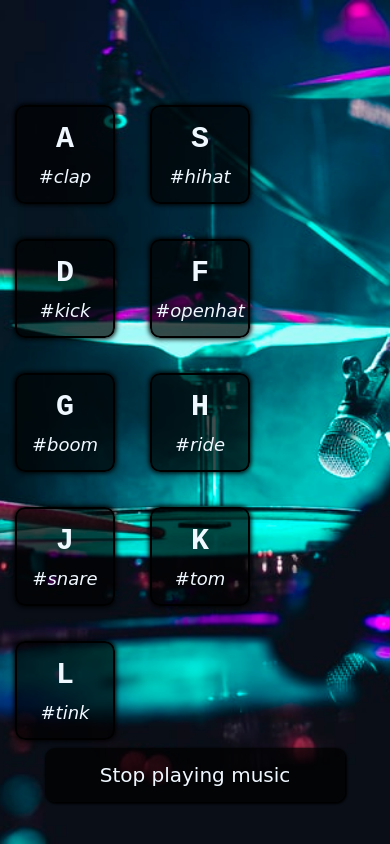
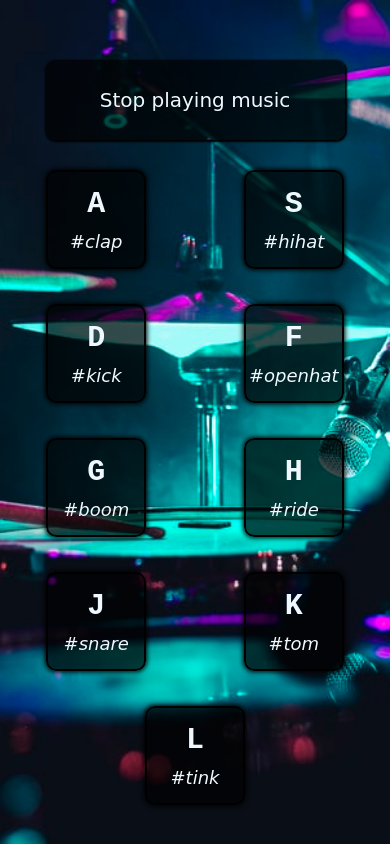
Before and after one commit to oldremain/Drum-Kit, a website built with Parcel: page src/index.html in a window 390 px wide. Built offline with nearby package versions, Linux system fonts and the light colour scheme; a web font is replaced by a local one.

Commit message:
add responsive styles

```diff
--- a/src/js/script.js
+++ b/src/js/script.js
@@ -24,12 +24,11 @@ function stopSound(e) {
     sound.play();
     this.innerHTML = 'Stop playing music';
     return;
-  } else {
-    sound.pause();
-    audios.forEach((audio) => audio.classList.remove('stoping'));
-    sound.classList.add('stoping');
-    this.innerHTML = `Play <i class="fa-solid fa-play"></i>`;
   }
+  sound.pause();
+  audios.forEach((audio) => audio.classList.remove('stoping'));
+  sound.classList.add('stoping');
+  this.innerHTML = `Play <i class="fa-solid fa-play"></i>`;
 }
 
 function removeAnimation(e) {
--- a/src/scss/drum.scss
+++ b/src/scss/drum.scss
@@ -11,6 +11,7 @@
   width: 100px;
   gap: 10px;
   padding: 15px;
+  margin: auto;
   color: aliceblue;
   border: 2px solid #000;
   box-shadow: 0 0 5px 1px #000;
@@ -54,3 +55,27 @@
     margin: 0 0 0 7px;
   }
 }
+
+@media (max-width: 700px) {
+  body {
+    height: auto;
+  }
+  .container {
+    position: relative;
+    width: 100%;
+    height: 100%;
+    padding: 150px 15px 0 !important;
+  }
+  .keys-wrap {
+    height: 100%;
+    padding-bottom: 20px;
+  }
+  .btn {
+    position: absolute;
+    top: 5%;
+    left: 50%;
+    transform: translateX(-50%);
+    width: 300px;
+    height: 80px;
+  }
+}
--- a/src/scss/style.scss
+++ b/src/scss/style.scss
@@ -9,7 +9,8 @@ body {
   display: flex;
   flex-direction: column;
   justify-content: center;
-  background: url('../img/bg.jpg') no-repeat center / cover;
+  align-items: center;
+  background: url('../img/bg.jpg') repeat center / cover;
 }
 
 .container {
```
